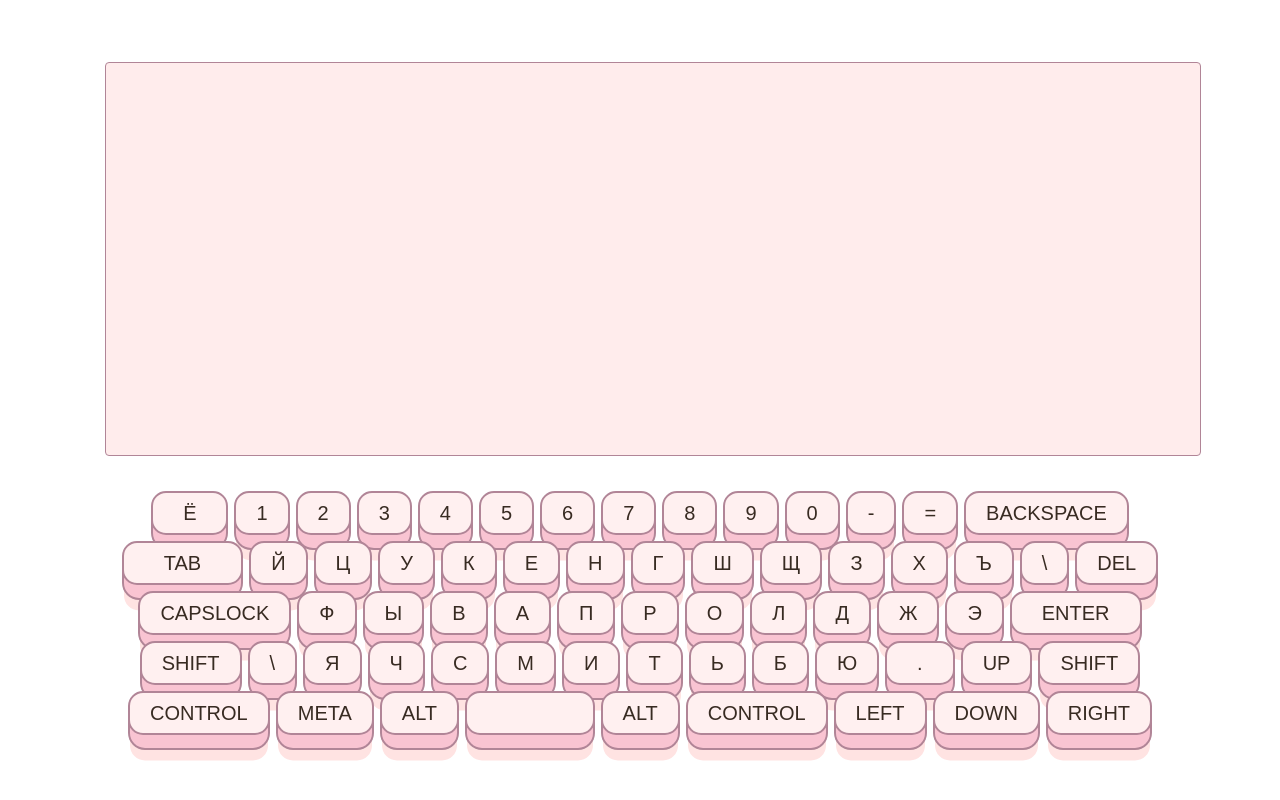
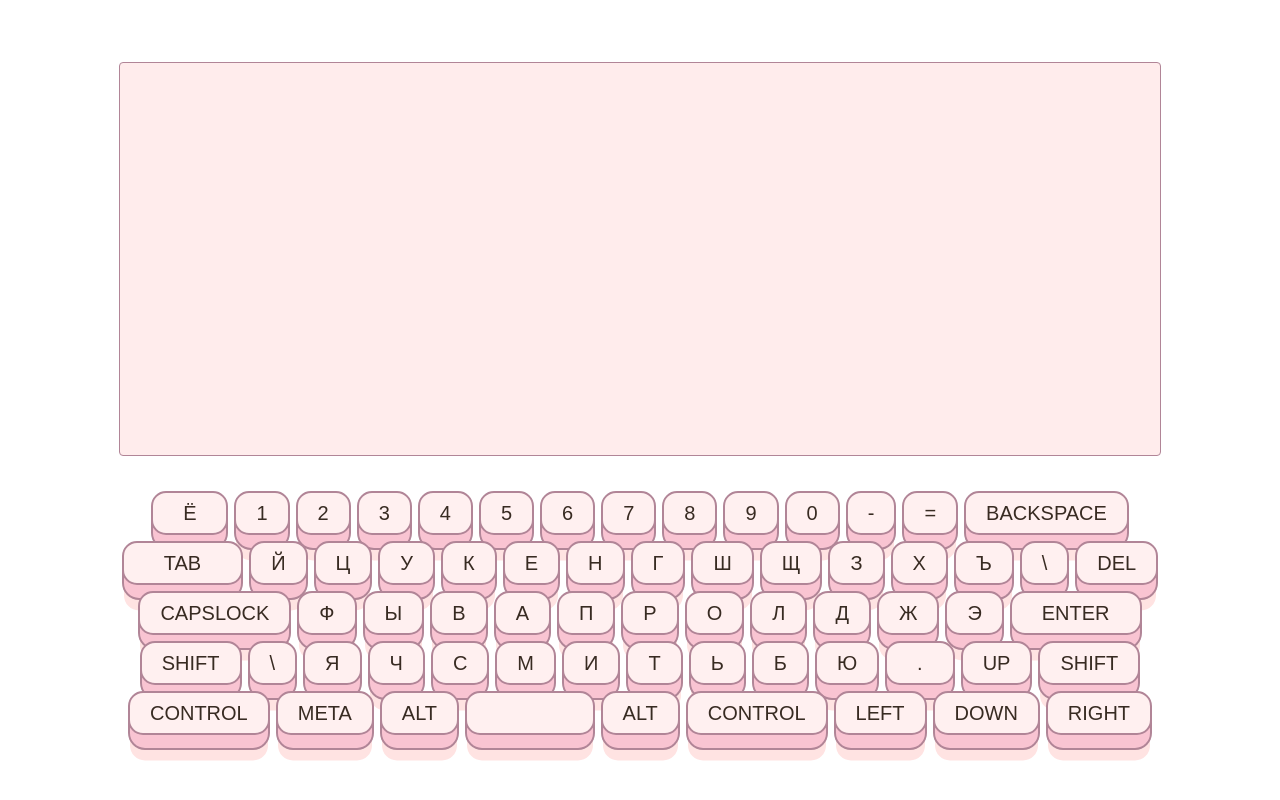
Before and after one commit to AnastasiaSergienko/virtual_keyboard, a plain HTML site: page index.html in a window 1280 px wide. Drawn offline with Linux system fonts and the light colour scheme.

Commit message:
feat: bug fix

```diff
--- a/style.css
+++ b/style.css
@@ -14,7 +14,7 @@ body {
   text-align: center;
 }
 .entryField {
-  width: 100%;
+  width: 95%;
   height: calc(10 * (2.25rem + 2px));
   padding: 0.375rem 0.75rem;
   background-color: #ffecec;
```
Also changed, not shown: index.js (+0 -25 lines).
